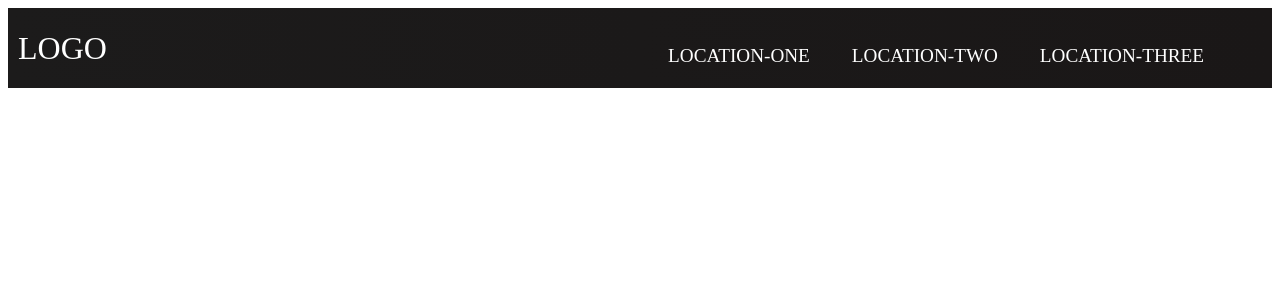
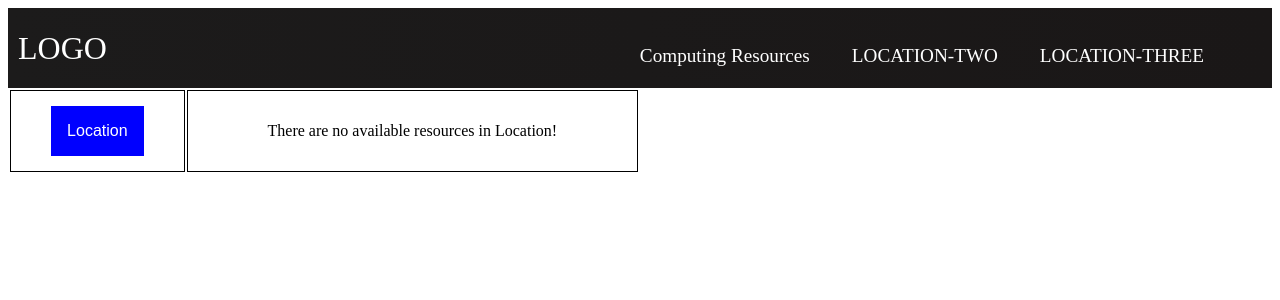
Before and after one commit to rjohny7/Haas_Webiste, a React (Create React App) app: page /computing-resources in a window 1280 px wide. Shown: the top 300 px of the page. Built offline with nearby package versions, Linux system fonts and the light colour scheme.

Commit message:
Adjusted availabilityTable location to dropdown choice instead of random

```diff
--- a/package.json
+++ b/package.json
@@ -7,6 +7,7 @@
     "@testing-library/jest-dom": "^5.11.9",
     "@testing-library/react": "^11.2.5",
     "@testing-library/user-event": "^12.8.3",
+    "fontsource-roboto": "^4.0.0",
     "react": "^17.0.1",
     "react-dom": "^17.0.1",
     "react-router-dom": "^5.2.0",
--- a/src/App.js
+++ b/src/App.js
@@ -16,10 +16,18 @@ function App(){
                <Route path="/" exact component={Home} />
             </Switch>
             <Switch>
-               <Route path="/LOCATION-ONE" exact component = {availabilityTable}/>
+               <Route
+                  path="/computing-resources"
+                  exact component={availabilityTable}
+               />
             </Switch>
             <Switch>
-               <Route path="/LOCATION-TWO" exact component = {Carousel}/>
+               <Route
+                  path="/LOCATION-TWO"
+                  render={(props) => (
+                     <Carousel {...props} init={0} />
+                   )}
+               />
             </Switch>
             <Switch>
                <Route path="/LOCATION-THREE" exact />
--- a/src/Components/Availability.js
+++ b/src/Components/Availability.js
@@ -1,6 +1,6 @@
 import React from 'react';
 import "./Availibility.css";
-const locations = ["Austin", "Houston", "Dallas"];
+const locations = ["Austin", "Houston", "Dallas", "Location"];
 const availableKeyWords = ["", "no"]
 
 
@@ -9,25 +9,42 @@ class availabilityTable extends React.Component {
         super(props);
         this.state = {
             maxCapacity: 0,
-            region: 0,  //refers to index in locations array
+            region: 3,  //refers to index in locations array
         };
     }
 
+    swapState(i){
+        this.setState({
+            maxCapacity: this.state.maxCapacity,
+            region: i,
+        });
+    }
     render() {
         return (
-
             <div>
                 <table>
                     <tr>
-                     <td>Current Region: {locations[this.state.region]}</td>
-                     <td id = "isAvailable">There are {availableKeyWords[this.state.maxCapacity]} available resources!</td>
+                        <td>
+                        <div class="dropdown">
+                            <button class="dropbtn">{locations[this.state.region]}</button>
+                            <div class="dropdown-content">
+                                <button onClick={(i=0) => this.swapState(i=0)}>{locations[0]}</button>
+                                <button onClick={(i=1) => this.swapState(i=1)}>{locations[1]}</button>
+                                <button onClick={(i=2) => this.swapState(i=2)}>{locations[2]}</button>
+                            </div>
+                        </div>
+                        </td>
+                        <td id = "isAvailable">
+                            There are {availableKeyWords[this.state.maxCapacity]} available resources in {locations[this.state.region]}!
+                        </td>
                     </tr>
                 </table>
             </div>
         )
     }
 
-
+// Turn auto update stuff into something else later
+// Won't make too much sense after we hook things up to the backend
     componentDidMount() {
         this.timerID = setInterval(
             () => this.updateTable(), 1500
@@ -47,10 +64,9 @@ updateTable() {
 
         this.setState({
             maxCapacity: isFull,
-        region: (curRegion + 1) % 3
+            region: this.state.region,
         });
     }
-
 }
 
 export default availabilityTable
--- a/src/Components/Availibility.css
+++ b/src/Components/Availibility.css
@@ -1,5 +1,52 @@
-table, td {
+table{
+    width: 50%;
+}
+
+td {
     border: 1px solid black;
-    text-align: left;
+    text-align: center;
     padding: 15px;
 }
+
+/* Dropdown Button */
+.dropbtn {
+    background-color: blue;
+    color: white;
+    padding: 16px;
+    font-size: 16px;
+    border: none;
+  }
+
+  /* The container <div> - needed to position the dropdown content */
+  .dropdown {
+    position: relative;
+    display: inline-block;
+  }
+
+  /* Dropdown Content (Hidden by Default) */
+  .dropdown-content {
+    display: none;
+    position: absolute;
+    background-color: #f1f1f1;
+    min-width: 160px;
+    box-shadow: 0px 8px 16px 0px rgba(0,0,0,0.2);
+    z-index: 1;
+  }
+
+  /* Links inside the dropdown */
+  .dropdown-content button {
+    width: 100%;
+    color: black;
+    padding: 12px 16px;
+    text-decoration: none;
+    display: block;
+  }
+
+  /* Change color of dropdown links on hover */
+  .dropdown-content a:hover {background-color: #ddd;}
+
+  /* Show the dropdown menu on hover */
+  .dropdown:hover .dropdown-content {display: block;}
+
+  /* Change the background color of the dropdown button when the dropdown content is shown */
+  .dropdown:hover .dropbtn {background-color: gray;}
--- a/src/Components/Carousel.js
+++ b/src/Components/Carousel.js
@@ -3,13 +3,14 @@ import background from './background.jpg';
 import img1 from './img1.jpg';
 import img2 from './img2.jpg';
 import './Carousel.css'
-const Carousel = () =>{
+
+const Carousel = (props) =>{
     const images = [
         background,
         img1,
         img2
     ];
-    const[index,setIndex] = useState(0);
+    const[index,setIndex] = useState(props.init);
     const leftClick = () =>{
         setIndex((index+1)%images.length);
     };
--- a/src/Components/Navbar.js
+++ b/src/Components/Navbar.js
@@ -17,8 +17,8 @@ function Navbar(){
                     <ul className="nav-menu">
                         <li className="nav-item">
                             {/* change / to route location */}
-                            <Link to="/LOCATION-ONE" className="nav-links">
-                                LOCATION-ONE
+                            <Link to="/computing-resources" className="nav-links">
+                                Computing Resources
                             </Link>
                         </li>
                         <li className="nav-item">
```
Also changed, not shown: 1 other file (tests, documents, lock files or other folders). Lines whose indentation alone changed are shown as unchanged.
